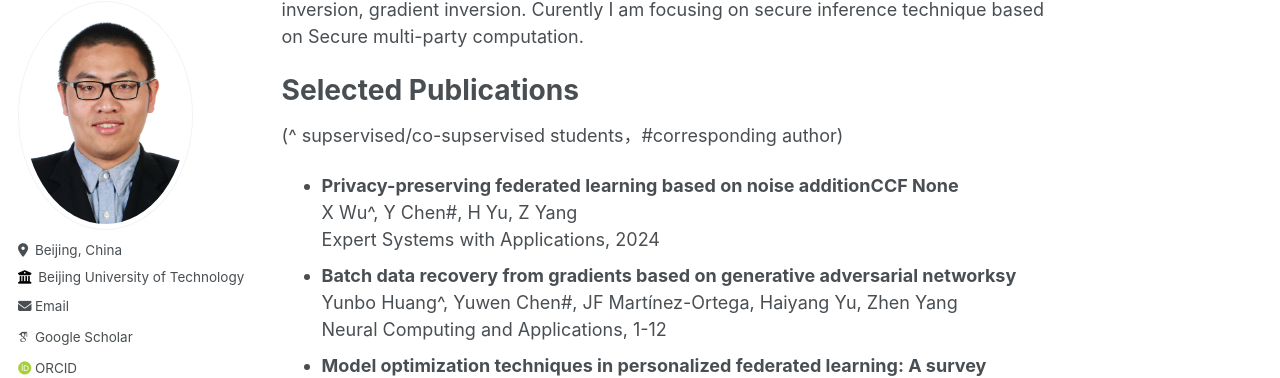
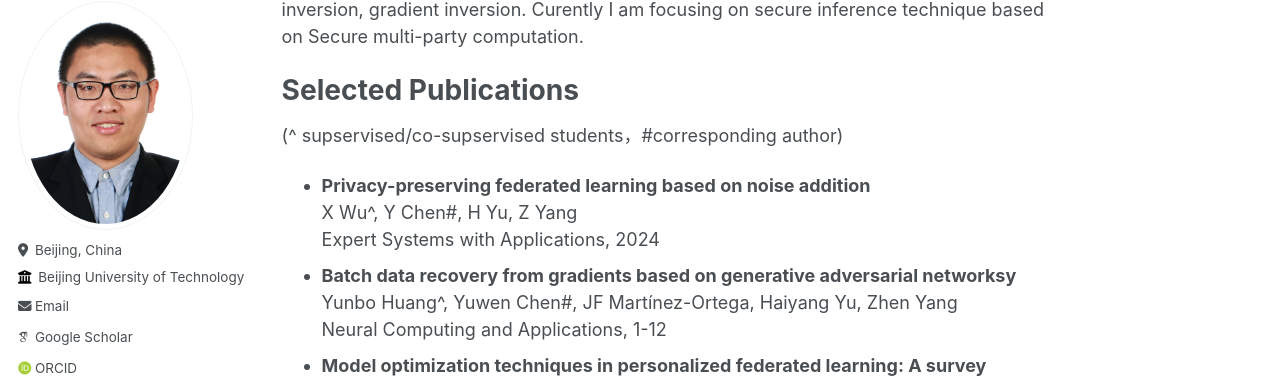
Before and after one commit to SevenBruce/sevenbruce.github.io, a Jekyll site: the page built from _pages/about.md, in a window 1280 px wide and 900 px high, scrolled down 334 px. Shown: the part 85-463 px from the top of the window. Built offline with Jekyll 4.4.1, drawn with Linux system fonts in a browser that asks for light colours; some web fonts are replaced.

Commit message:
Update about.md

```diff
--- a/_pages/about.md
+++ b/_pages/about.md
@@ -19,7 +19,7 @@ My research interests include IoT security and privacy, collaborative learning,
 Selected Publications
 ======
 (^ supservised/co-supservised students，#corresponding author) <br/>
-*    **Privacy-preserving federated learning based on noise additionCCF None** <br/>
+*    **Privacy-preserving federated learning based on noise addition** <br/>
 X Wu^, Y Chen#, H Yu, Z Yang <br/>
 Expert Systems with Applications, 2024 <br/>
 *    **Batch data recovery from gradients based on generative adversarial networksy** <br/>
```
